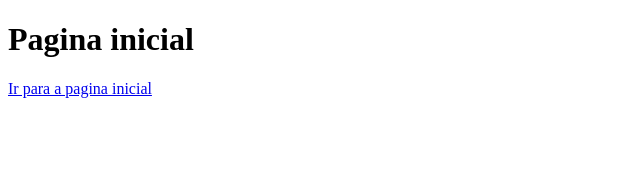
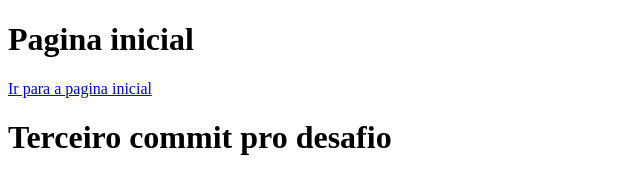
Before and after one commit to Brito202122/aula-github, a plain HTML site: page vendas.html in a window 1280 px wide. Shown: the whole page, without its empty margins (0-640 px from the left). Drawn offline with Linux system fonts and the light colour scheme.

Commit message:
terceiro commit pro desafio

```diff
--- a/vendas.html
+++ b/vendas.html
@@ -10,5 +10,6 @@
         Pagina inicial
     </h1>
     <a href="index.html">Ir para a pagina inicial</a>
+    <h1>Terceiro commit pro desafio</h1>
 </body>
 </html>
```
